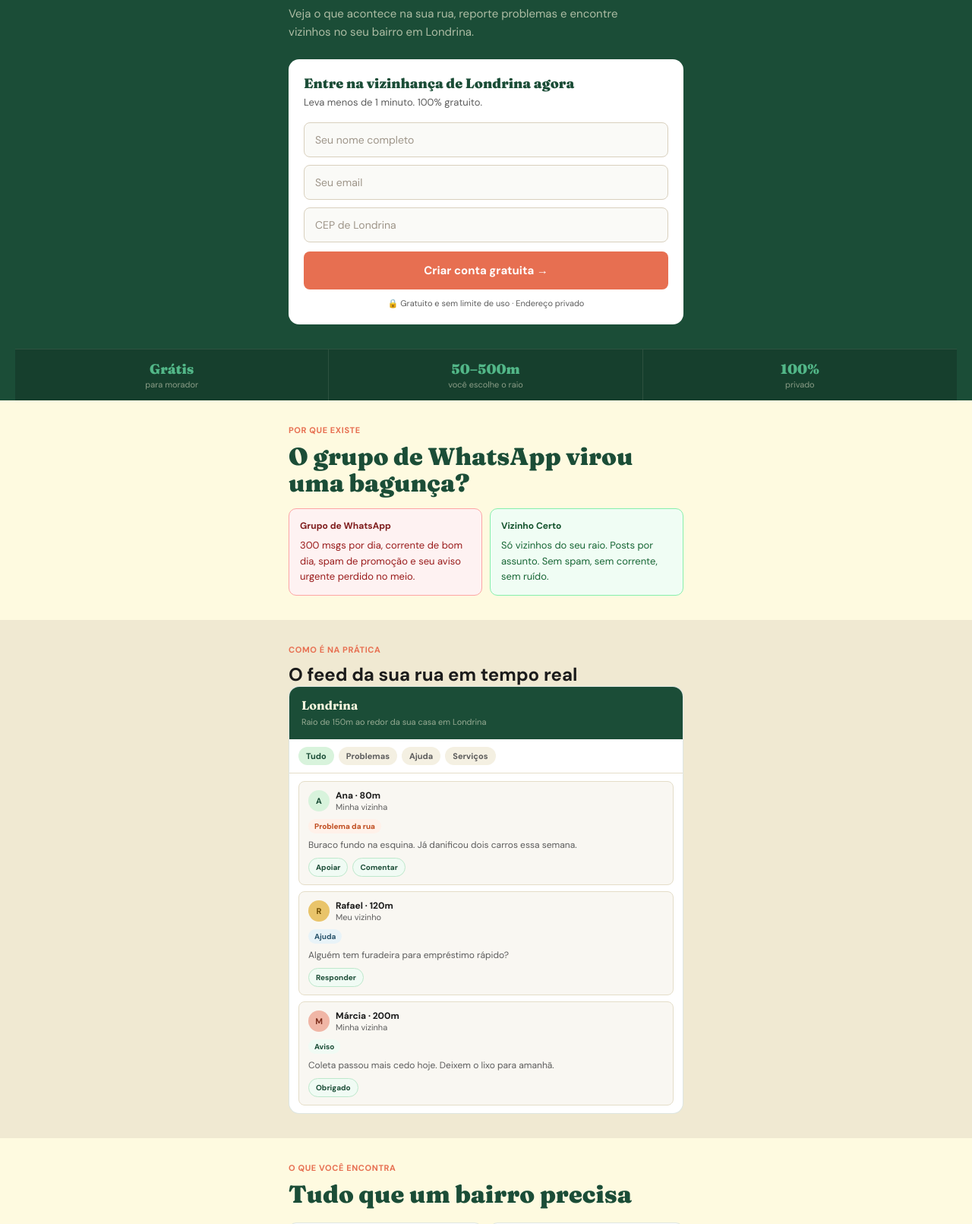
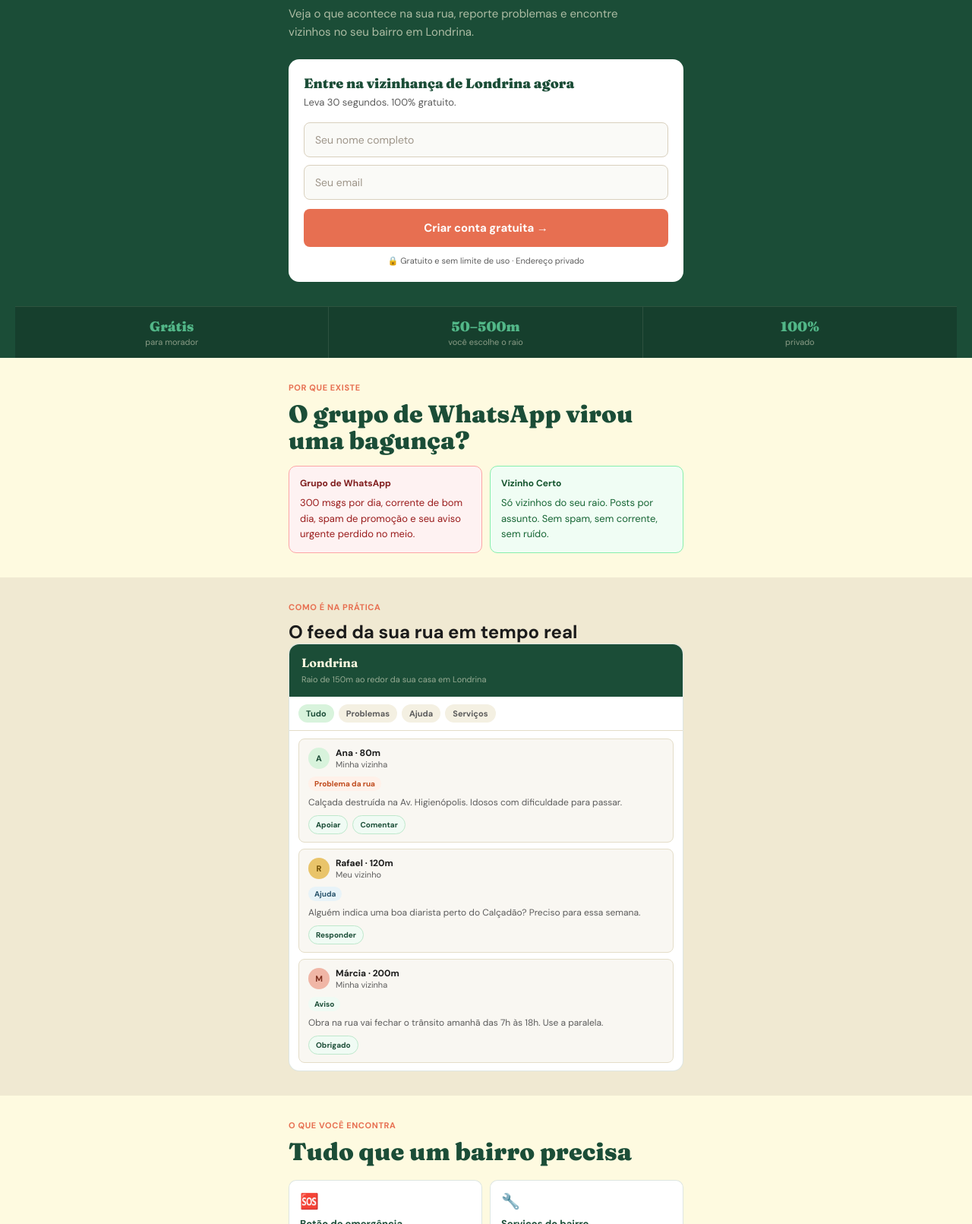
Before and after one commit to viniciusbergantini-blip/vizinho-certo, a website: page londrina.html in a window 1280 px wide. Shown: the part 323-1934 px from the top of the page at 76% size. Drawn offline with nearby package versions, Linux system fonts and the light colour scheme; a script that the page names is missing.

Commit message:
Update londrina.html

```diff
--- a/londrina.html
+++ b/londrina.html
@@ -11,7 +11,7 @@
 <meta charset="UTF-8">
 <meta name="viewport" content="width=device-width, initial-scale=1.0">
 <meta name="theme-color" content="#1B4D37">
-<meta name="description" content="Vizinho Certo — Sua rua em Londrina, Sem grupo de WhatsApp. Cadastro gratuito.">
+<meta name="description" content="Londrina no Vizinho Certo: cadastre-se grátis para acompanhar sua rua e reportar problemas sem bagunça de grupo.">
 <title>Vizinho Certo em Londrina | Cadastro gratuito</title>
 <link rel="icon" type="image/svg+xml" href="/icon.svg">
 <link rel="manifest" href="/manifest.json">
@@ -172,12 +172,11 @@ footer p{font-size:12px;color:rgba(254,250,224,.3);margin-top:6px}
     <p class="hero-sub">Veja o que acontece na sua rua, reporte problemas e encontre vizinhos no seu bairro em Londrina.</p>
     <div class="form-card">
       <div class="form-card-title">Entre na vizinhança de Londrina agora</div>
-      <p class="form-card-sub">Leva menos de 1 minuto. 100% gratuito.</p>
+      <p class="form-card-sub">Leva 30 segundos. 100% gratuito.</p>
       <form id="landing-form" action="/app" method="get">
         <input class="field" id="f-nome" name="nome" type="text" autocomplete="name" placeholder="Seu nome completo" required>
         <input class="field" id="f-email" name="email" type="email" autocomplete="email" placeholder="Seu email" required>
-        <input class="field" id="f-cep" name="cep" type="tel" inputmode="numeric" autocomplete="postal-code" maxlength="9" placeholder="CEP de Londrina" required>
-        <div class="field-error" id="form-error">Confira nome, email e CEP para continuar.</div>
+        <div class="field-error" id="form-error">Confira nome e email para continuar.</div>
         <button type="submit" class="btn-submit">Criar conta gratuita →</button>
       </form>
       <p class="form-note">🔒 Gratuito e sem limite de uso · Endereço privado</p>
@@ -229,7 +228,7 @@ footer p{font-size:12px;color:rgba(254,250,224,.3);margin-top:6px}
             <div><div class="mpost-name">Ana · 80m</div><div class="mpost-dist">Minha vizinha</div></div>
           </div>
           <div class="mtag tag-prob">Problema da rua</div>
-          <p>Buraco fundo na esquina. Já danificou dois carros essa semana.</p>
+          <p>Calçada destruída na Av. Higienópolis. Idosos com dificuldade para passar.</p>
           <div class="mpost-actions"><span class="mact">Apoiar</span><span class="mact">Comentar</span></div>
         </div>
         <div class="mpost">
@@ -238,7 +237,7 @@ footer p{font-size:12px;color:rgba(254,250,224,.3);margin-top:6px}
             <div><div class="mpost-name">Rafael · 120m</div><div class="mpost-dist">Meu vizinho</div></div>
           </div>
           <div class="mtag tag-ajuda">Ajuda</div>
-          <p>Alguém tem furadeira para empréstimo rápido?</p>
+          <p>Alguém indica uma boa diarista perto do Calçadão? Preciso para essa semana.</p>
           <div class="mpost-actions"><span class="mact">Responder</span></div>
         </div>
         <div class="mpost">
@@ -247,7 +246,7 @@ footer p{font-size:12px;color:rgba(254,250,224,.3);margin-top:6px}
             <div><div class="mpost-name">Márcia · 200m</div><div class="mpost-dist">Minha vizinha</div></div>
           </div>
           <div class="mtag tag-aviso">Aviso</div>
-          <p>Coleta passou mais cedo hoje. Deixem o lixo para amanhã.</p>
+          <p>Obra na rua vai fechar o trânsito amanhã das 7h às 18h. Use a paralela.</p>
           <div class="mpost-actions"><span class="mact">Obrigado</span></div>
         </div>
       </div>
@@ -340,7 +339,7 @@ form.addEventListener('submit', e => {
   const nome = document.getElementById('f-nome').value.trim();
   const email = document.getElementById('f-email').value.trim();
   const cep = digits(cepEl.value);
-  if(!nome || !email.includes('@') || cep.length !== 8){
+  if(!nome || !email.includes("@")){
     e.preventDefault();
     errEl.classList.add('show');
     return;
```
